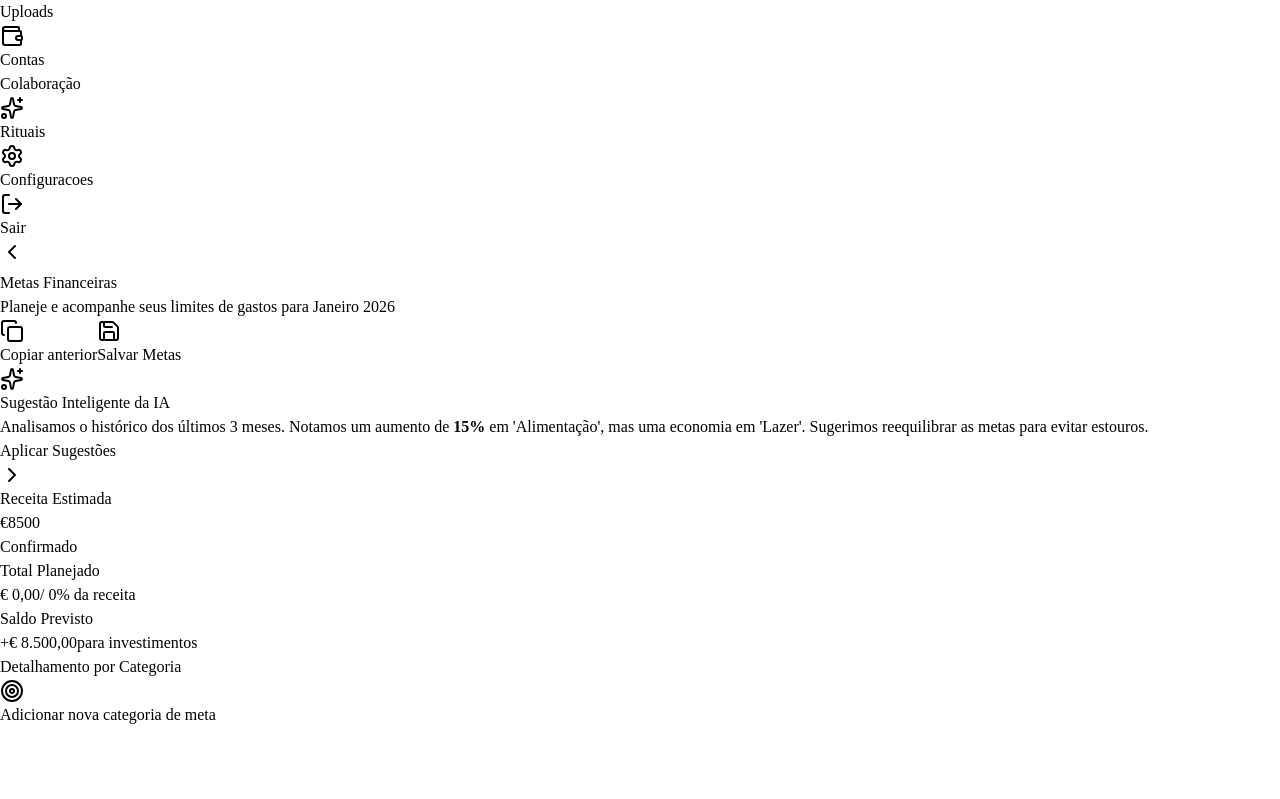
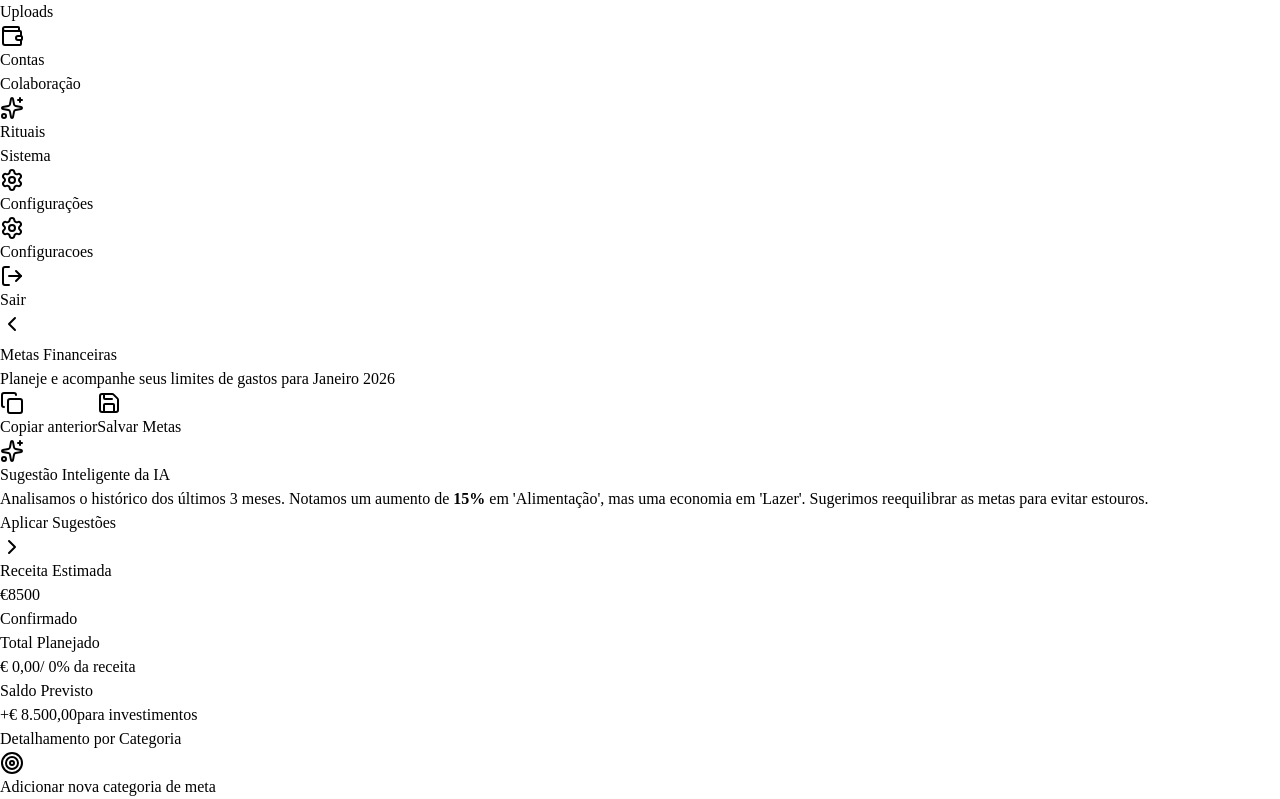
Before and after one commit to Viniciussteigleder/RitualFin_replit, a React (Vite) app in the folder client/: page /goals in a window 1280 px wide. Shown: the part 1444-2243 px from the top of the page. Before the commit the page ends 2171 px from the top, so only its background shows below. Built offline with nearby package versions, Linux system fonts and the light colour scheme; no server answers.

Commit message:
fix(nav): Add Settings link to sidebar Sistema section [P0] [IAL-001]
- Added Sistema section to NAV_CLUSTERS after Colaboração
- Settings item with icon, href=/settings, description
- Resolves missing Settings navigation in sidebar
- Test IDs: NAV-014, SIDE-003

```diff
--- a/client/src/components/layout/sidebar.tsx
+++ b/client/src/components/layout/sidebar.tsx
@@ -133,6 +133,17 @@ const NAV_CLUSTERS = [
         icon: Sparkles,
         href: "/rituals",
         description: "Revisão semanal e mensal"
+      },
+    ]
+  },
+  {
+    label: "Sistema",
+    items: [
+      {
+        label: "Configurações",
+        icon: Settings,
+        href: "/settings",
+        description: "Preferências e integrações"
       },
     ]
   },
```
